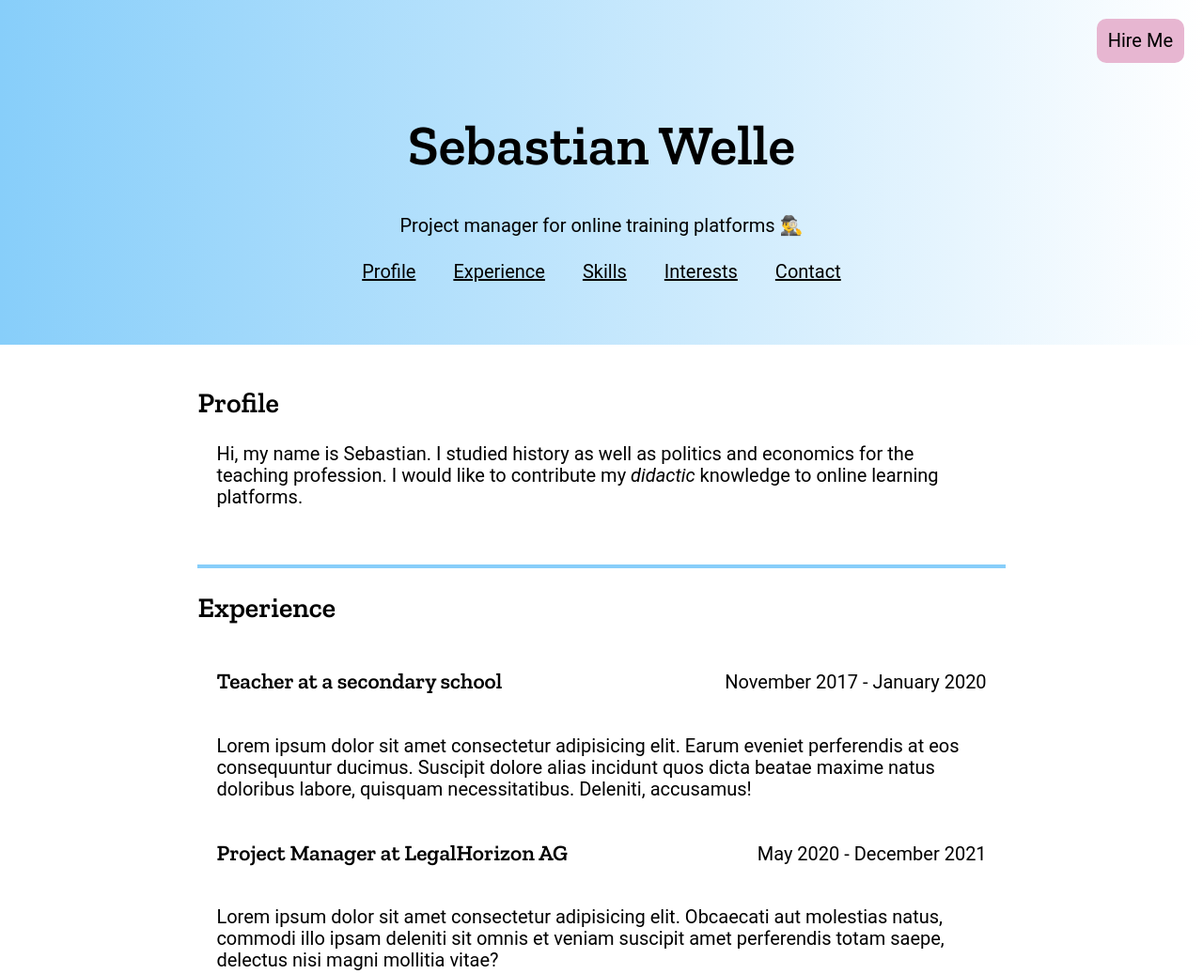
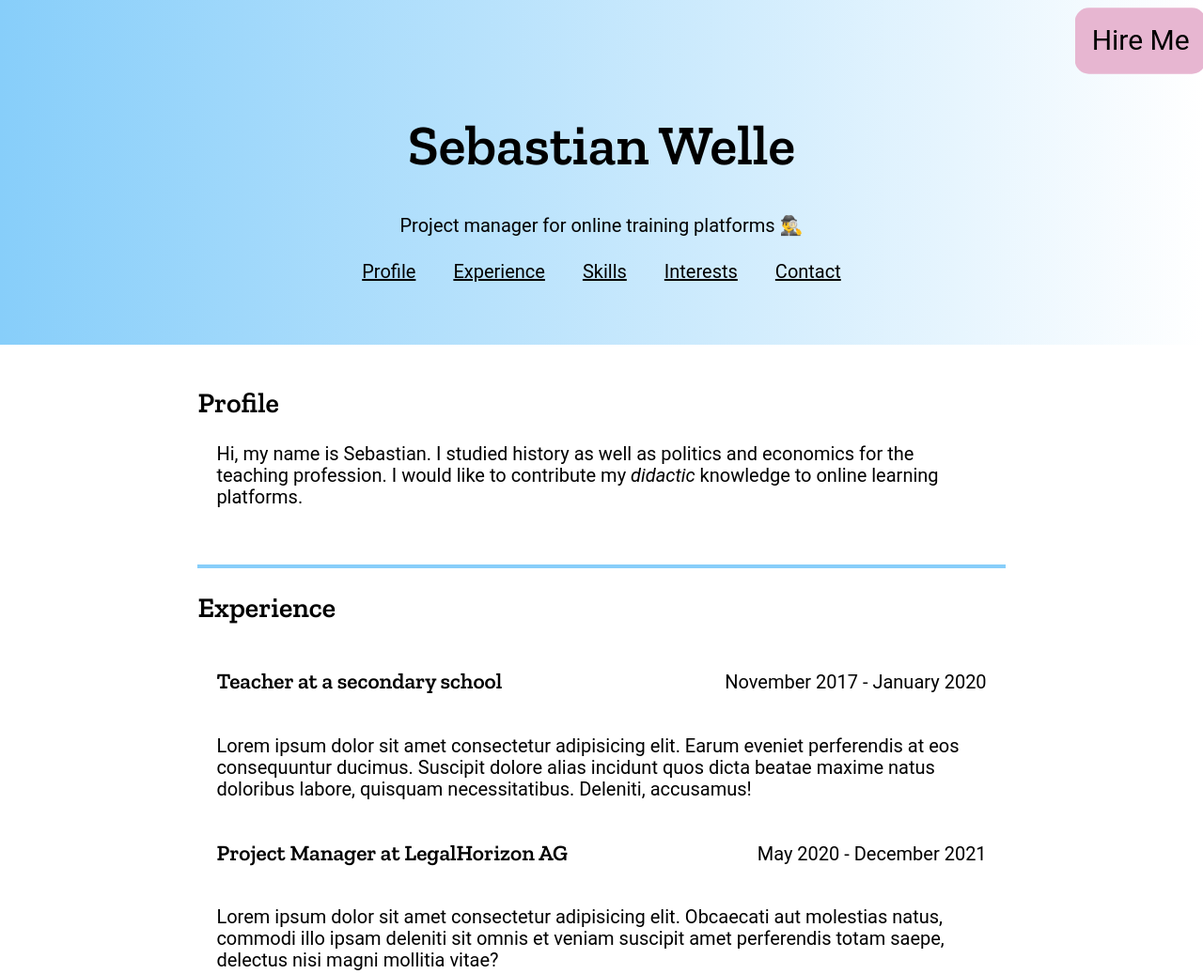
Before and after one commit to Seb-Welle/my-first-steps-on-html, a plain HTML site: page index.html in a window 1280 px wide. Shown: the top 1037 px of the page at 94% size. Drawn offline with nearby package versions, Linux system fonts and the light colour scheme.

Commit message:
added-transition

```diff
--- a/style.css
+++ b/style.css
@@ -89,6 +89,15 @@ body {
   padding: 0.6rem;
   border-radius: 0.5rem;
   color: var(--text-color);
+  /*transition: 0.5s; */
+  transition: transform 0.5s ease-in-out, opacity 0.3 ease-in-out;
+}
+
+.header:hover .hire-me,
+.header:focus-within .hire-me {
+  opacity: 1;
+  transform: scale(1.5);
+  /* Aktivierung der Transformation beginnt schon im Header. */
 }
 
 @media screen and (min-width: 992px) {
```
